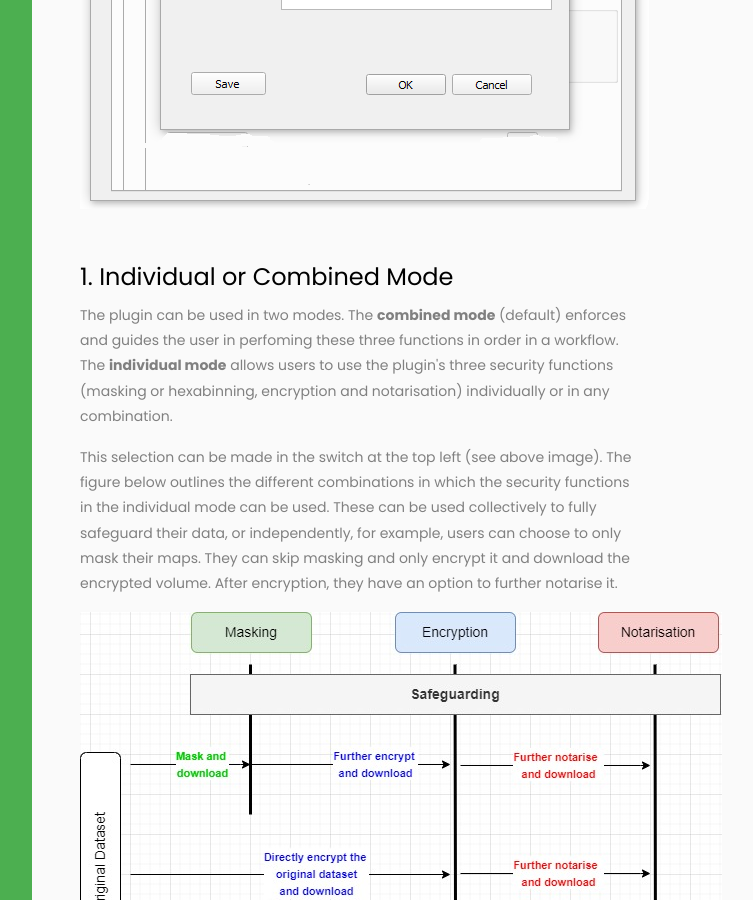
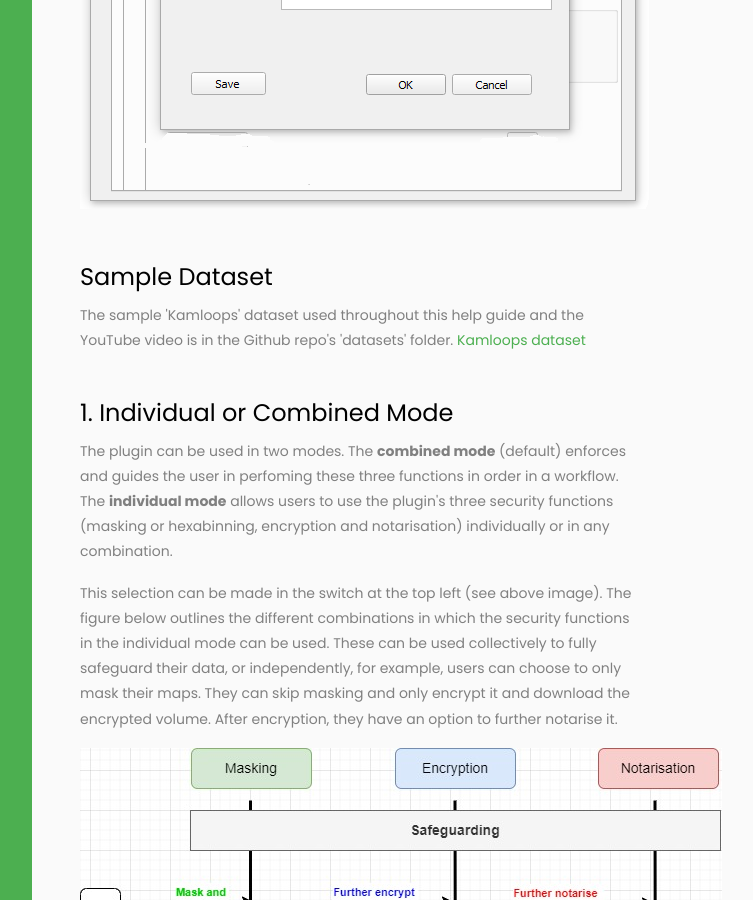
Before and after one commit to sharmapn/sharmapn.github.io, a Jekyll site: the page MapSafeQGISGeoPrivPlugin/gettingstarted.html, which Jekyll copies as it is, in a window 1280 px wide and 900 px high, scrolled down 1260 px. Shown: the whole window, without its empty margins (218-971 px from the left). Built offline with Jekyll 4.4.1, drawn with Linux system fonts in a browser that asks for light colours.

Commit message:
Update gettingstarted.html

```diff
--- a/MapSafeQGISGeoPrivPlugin/gettingstarted.html
+++ b/MapSafeQGISGeoPrivPlugin/gettingstarted.html
@@ -161,6 +161,10 @@
 				<img id="myImg2" class="img-responsive thumbnail" src="images/gettingstarted.png">
 			</div>
 
+		<br><br>
+		  <h4>Sample Dataset</h4>
+	      	   <p>The sample 'Kamloops' dataset used throughout this help guide and the YouTube video is in the Github repo's 'datasets' folder.
+			  <a href="https://github.com/sharmapn/MapSafe-QGIS-plugin/blob/main/datasets/all_clusters_kamloops.zip">Kamloops dataset </a>
 
 		  <br><br>
 		  <h4>1. Individual or Combined Mode</h4>
```
